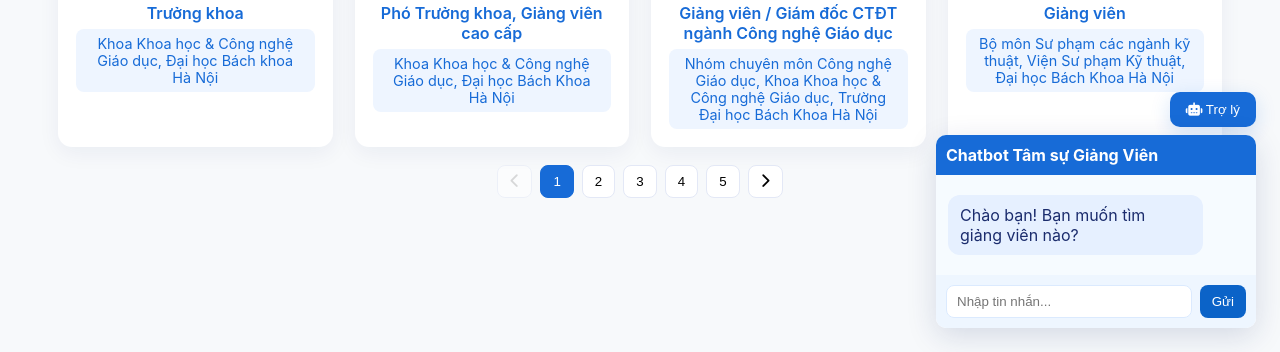
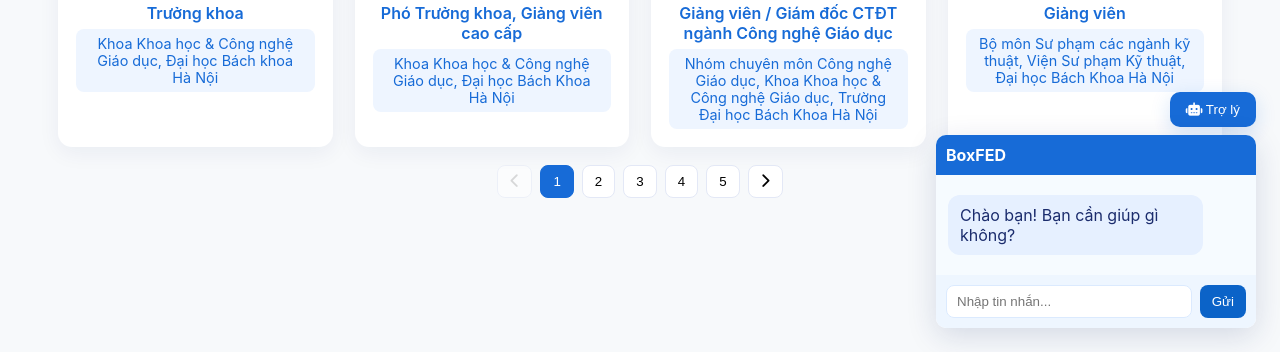
Before and after one commit to oanhnguyen06/BoxFED.edu, a plain HTML site: page index.html in a window 1280 px wide. Both pictures are taken after a click on the button "Trợ lý". Shown: the part 448-800 px from the top of the page. Drawn offline with Linux system fonts and the light colour scheme.

Commit message:
Update index.html

```diff
--- a/index.html
+++ b/index.html
@@ -54,9 +54,9 @@
     <button class="chatbot-toggle" onclick="toggleChatbot()" title="Trợ lý"><i class="fa-solid fa-robot"></i> Trợ lý</button>
 
     <div id="chatbot-box" class="chatbot-box" style="display:none">
-        <div class="chatbot-head">Chatbot Tâm sự Giảng Viên</div>
+        <div class="chatbot-head">BoxFED</div>
         <div id="chatbot-messages" class="chatbot-messages">
-            <div class="msg bot">Chào bạn! Bạn muốn tìm giảng viên nào?</div>
+            <div class="msg bot">Chào bạn! Bạn cần giúp gì không?</div>
         </div>
         <div class="chatbot-action">
             <input id="chatbot-input" type="text" placeholder="Nhập tin nhắn..." />
```
